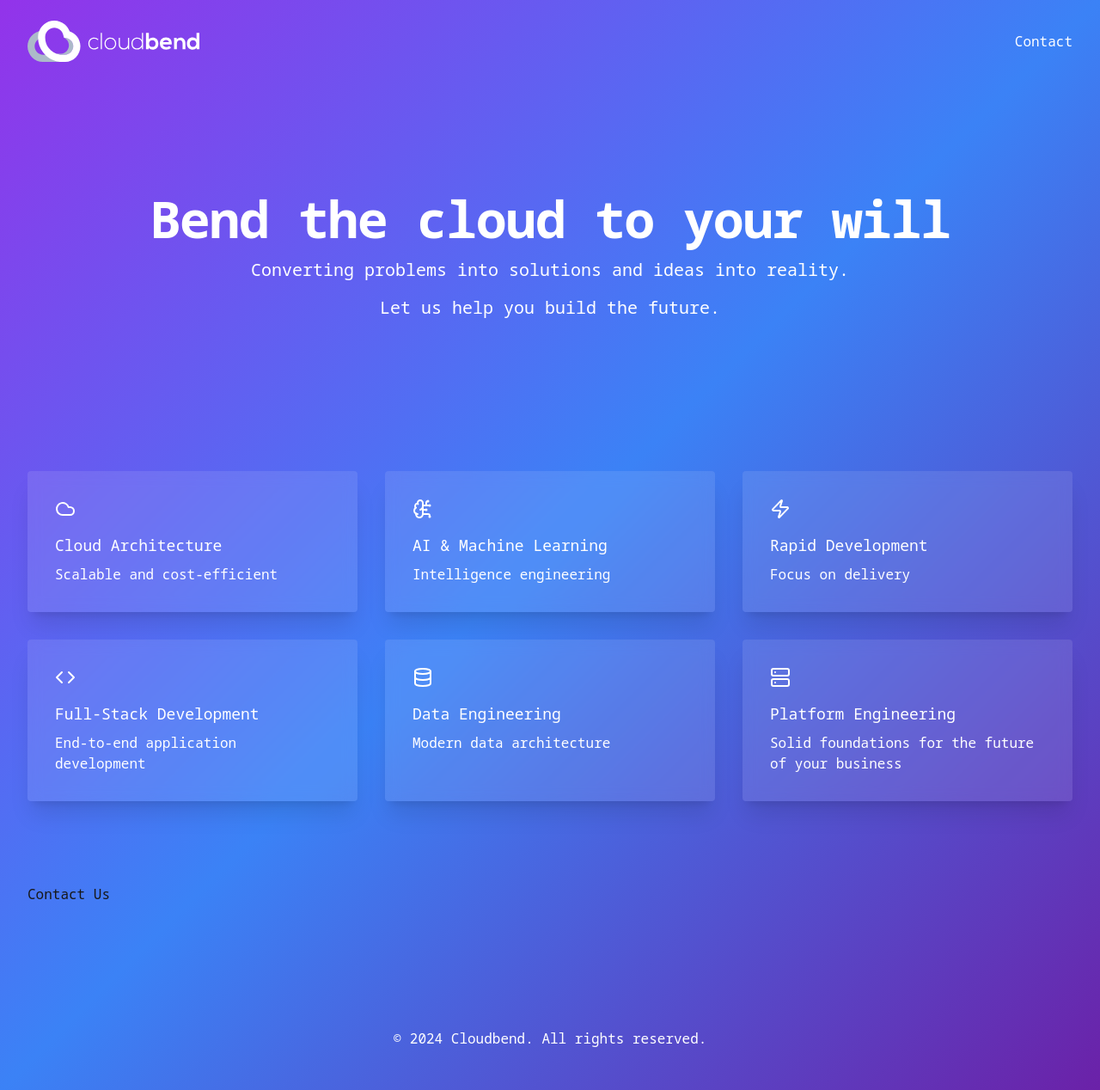
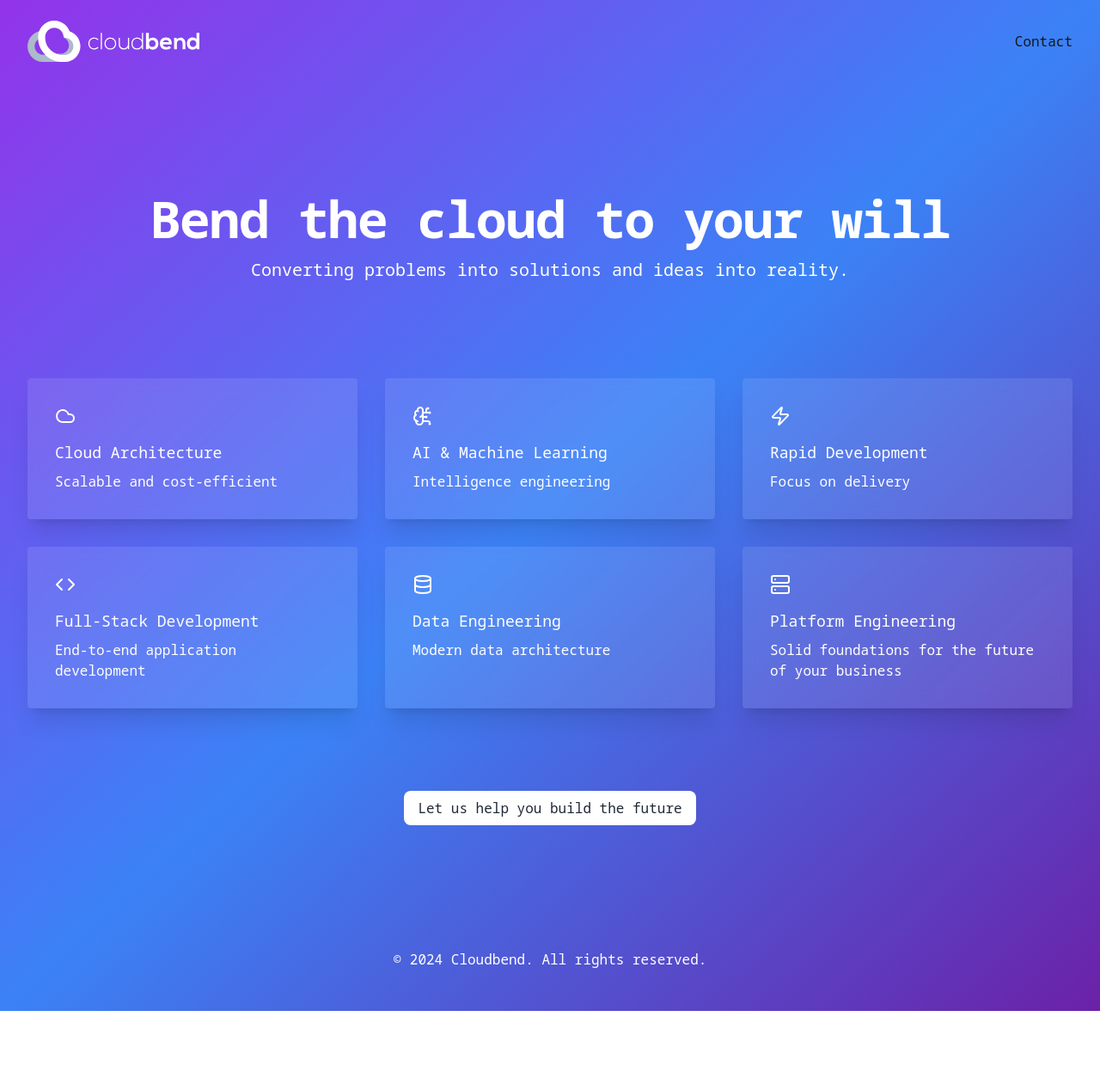
Before and after one commit to cloudbend/web, a Next.js app in the folder next/: page / in a window 1280 px wide. Shown: the whole page at 86% size. After the commit the page ends 1176 px from the top, so only its background shows below. Built offline with nearby package versions, Linux system fonts and the light colour scheme.

Commit message:
feat(next): spacing

```diff
--- a/next/app/components/contact.tsx
+++ b/next/app/components/contact.tsx
@@ -1,7 +1,6 @@
 'use client';
 
 import React from 'react';
-import { Send } from 'lucide-react';
 import { useFormik } from 'formik';
 import * as Yup from 'yup';
 
@@ -22,7 +21,7 @@ const ContactForm = () => {
 
     return (
         <form onSubmit={formik.handleSubmit}>
-            <div>
+            <div className="mb-4">
                 <label htmlFor="email" className="block text-sm font-medium text-gray-700">
                     Email
                 </label>
@@ -39,7 +38,7 @@ const ContactForm = () => {
                     <div className="text-red-500 text-sm">{formik.errors.email}</div>
                 ) : null}
             </div>
-            <div>
+            <div className="mb-4">
                 <label htmlFor="message" className="block text-sm font-medium text-gray-700">
                     Message
                 </label>
@@ -56,13 +55,12 @@ const ContactForm = () => {
                     <div className="text-red-500 text-sm">{formik.errors.message}</div>
                 ) : null}
             </div>
-            <div>
+            <div className="mb-4">
                 <button
                     type="submit"
                     className="w-full flex justify-center items-center px-4 py-2 border border-transparent rounded-md shadow-sm text-sm font-medium text-white bg-blue-600 hover:bg-blue-700 focus:outline-none focus:ring-2 focus:ring-offset-2 focus:ring-blue-500"
                 >
-                    <Send className="mr-2" />
-                    Send
+                    Submit
                 </button>
             </div>
         </form>
--- a/next/app/components/modal.tsx
+++ b/next/app/components/modal.tsx
@@ -9,8 +9,7 @@ type ModalProps = {
 
 const Modal = ({ onClose, children }: ModalProps) => (
     <div className="fixed inset-0 z-50 flex items-center justify-center backdrop-blur-sm" onClick={onClose}>
-        <div className="bg-white rounded-lg overflow-hidden shadow-xl p-8">
-            <button onClick={onClose} className="close-button">Close</button>
+        <div className="bg-white rounded-lg overflow-hidden shadow-xl p-8" onClick={(e) => e.stopPropagation()}>
             {children}
         </div>
     </div>
--- a/next/app/page.tsx
+++ b/next/app/page.tsx
@@ -14,26 +14,25 @@ const Header = () => (
           height={200}
           alt="Cloudbend logo"
         />
-        <nav className="space-x-4">
-          <a href="#contact" className="text-white hover:text-gray-200">Contact</a>
-        </nav>
+        <div className="space-x-4">
+          <ModalButton label="Contact">
+            <ContactForm />
+          </ModalButton>
+        </div>
       </div>
     </div>
   </header>
 );
 
 const Hero = () => (
-  <div className="container mx-auto px-4 py-16">
-    <div className="max-w-7xl mx-auto py-16 lg:px-8">
+  <div className="container mx-auto px-4 pt-16 pb-8">
+    <div className="max-w-7xl mx-auto pt-16 pb-8 lg:px-8">
       <div className="text-center">
         <h1 className="text-4xl font-extrabold text-white sm:text-5xl sm:tracking-tight lg:text-6xl">
           Bend the cloud to your will
         </h1>
         <p className="mt-4 max-w-3xl mx-auto text-xl text-white">
           Converting problems into solutions and ideas into reality.
-        </p>
-        <p className="mt-4 max-w-3xl mx-auto text-xl text-white">
-          Let us help you build the future.
         </p>
       </div>
     </div>
@@ -90,8 +89,8 @@ const Capabilities = () => {
 };
 
 const Contact = () => (
-  <div id="contact" className="max-w-7xl mx-auto py-12 px-4 sm:px-6 lg:px-8">
-    <ModalButton label="Contact Us">
+  <div id="contact" className="max-w-7xl mx-auto py-12 px-4 sm:px-6 lg:px-8 flex justify-center">
+    <ModalButton className="bg-white rounded-lg px-4 py-2 text-gray-800" label="Let us help you build the future">
       <ContactForm />
     </ModalButton>
   </div>
```
